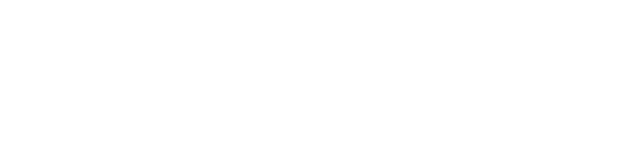
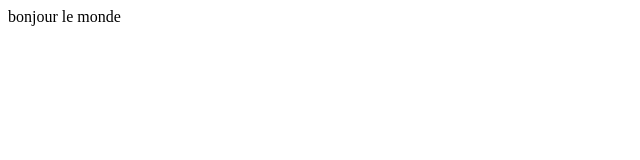
Before and after one commit to manher/zero, a plain HTML site: page essai.html in a window 1280 px wide. Shown: the whole page, without its empty margins (0-640 px from the left). Drawn offline with Linux system fonts and the light colour scheme.

Commit message:
ajout de salut le monde a essai

```diff
--- a/essai.html
+++ b/essai.html
@@ -4,6 +4,6 @@
 	<title>rien</title>
 </head>
 <body>
-
+bonjour le monde
 </body>
 </html>
```
